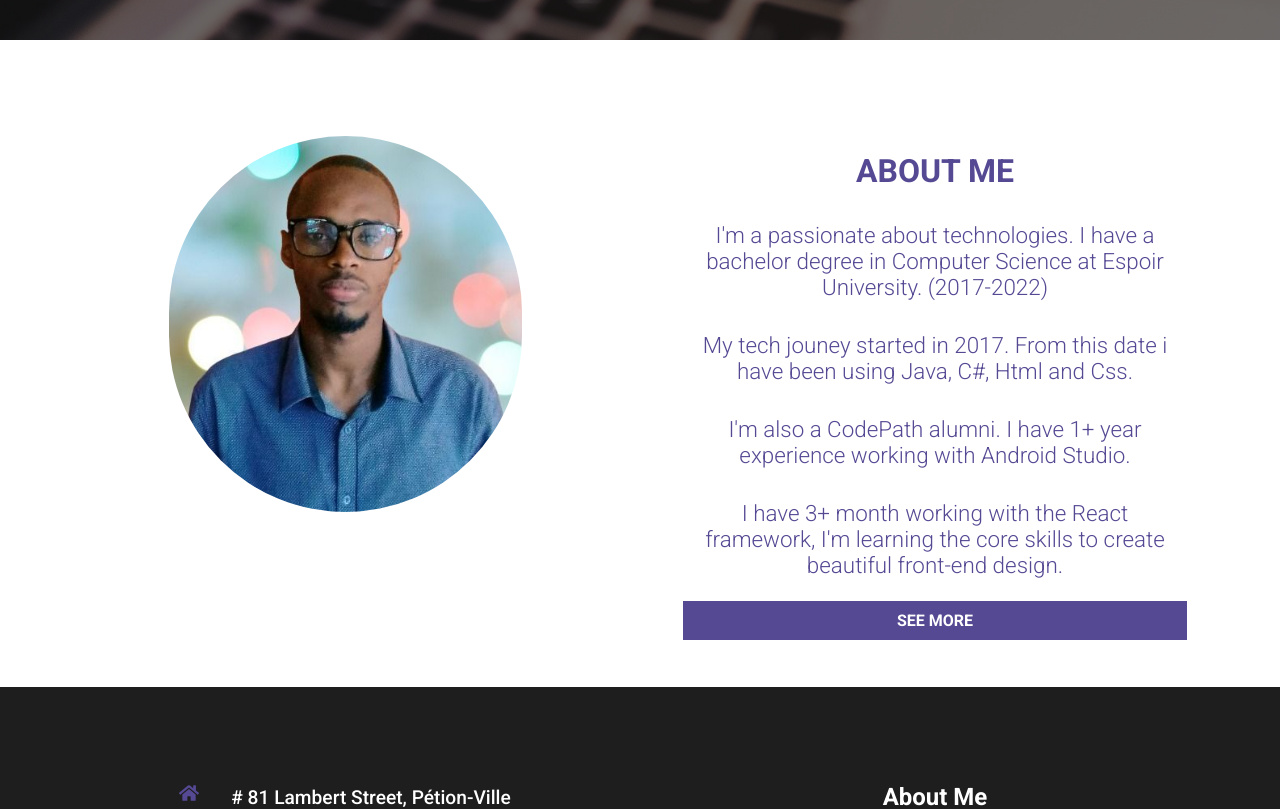
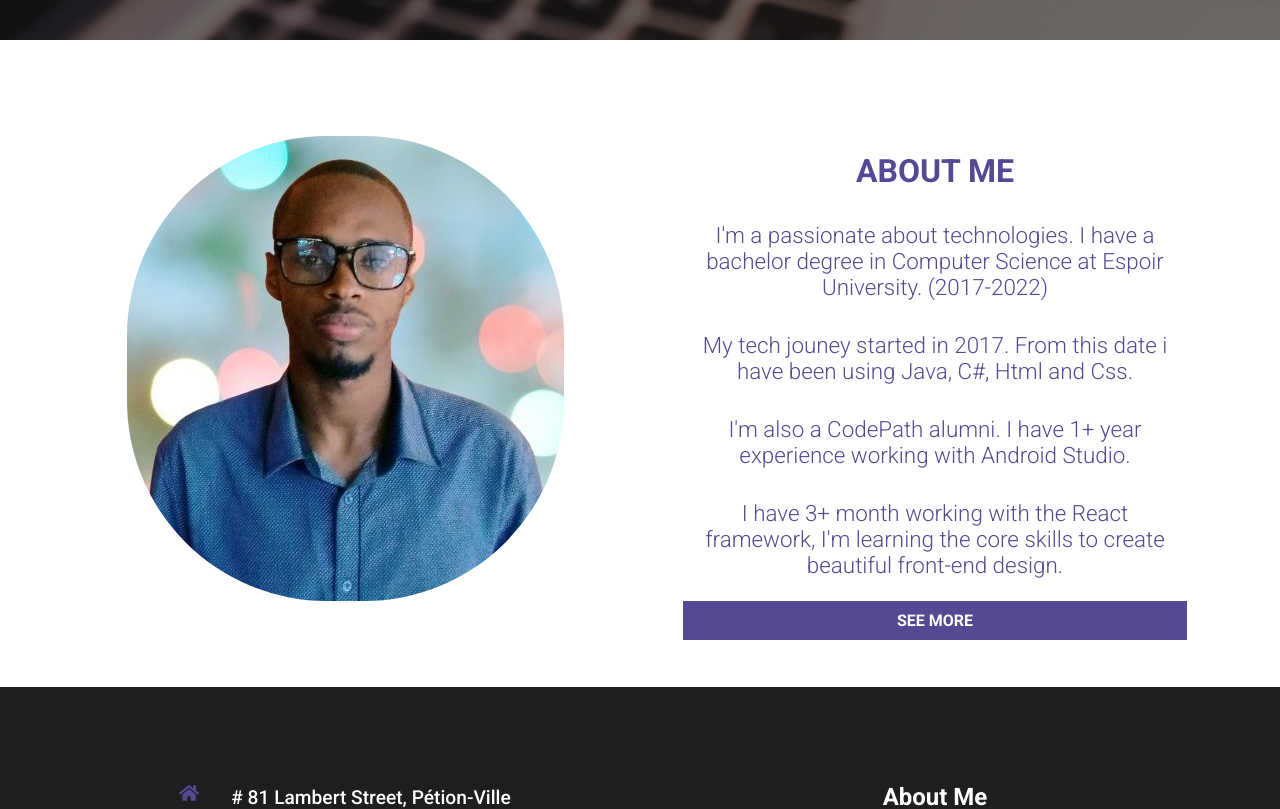
Before and after one commit to cterogene/cterogene-portfolio, a React (Create React App) app: page / in a window 1280 px wide. Shown: the part 760-1569 px from the top of the page. Built offline with nearby package versions, Linux system fonts and the light colour scheme.

Commit message:
setting up for the project components with new ideas and improvements

```diff
--- a/src/components/AboutComponent/AboutComponent.scss
+++ b/src/components/AboutComponent/AboutComponent.scss
@@ -16,7 +16,7 @@
 
 .left{
     height: 100%;
-    max-width: 70%;
+    max-width: 100%;
 
     margin: auto;
     flex-direction: column;
@@ -27,6 +27,7 @@
 .left img {
     border-radius: 200px;
     position: relative;
+
     max-width: 100%;
 }
 .right {
```
Also changed, not shown: src/assets/images/claudio-about.jpg, 1 other file (tests, documents, lock files or other folders).
